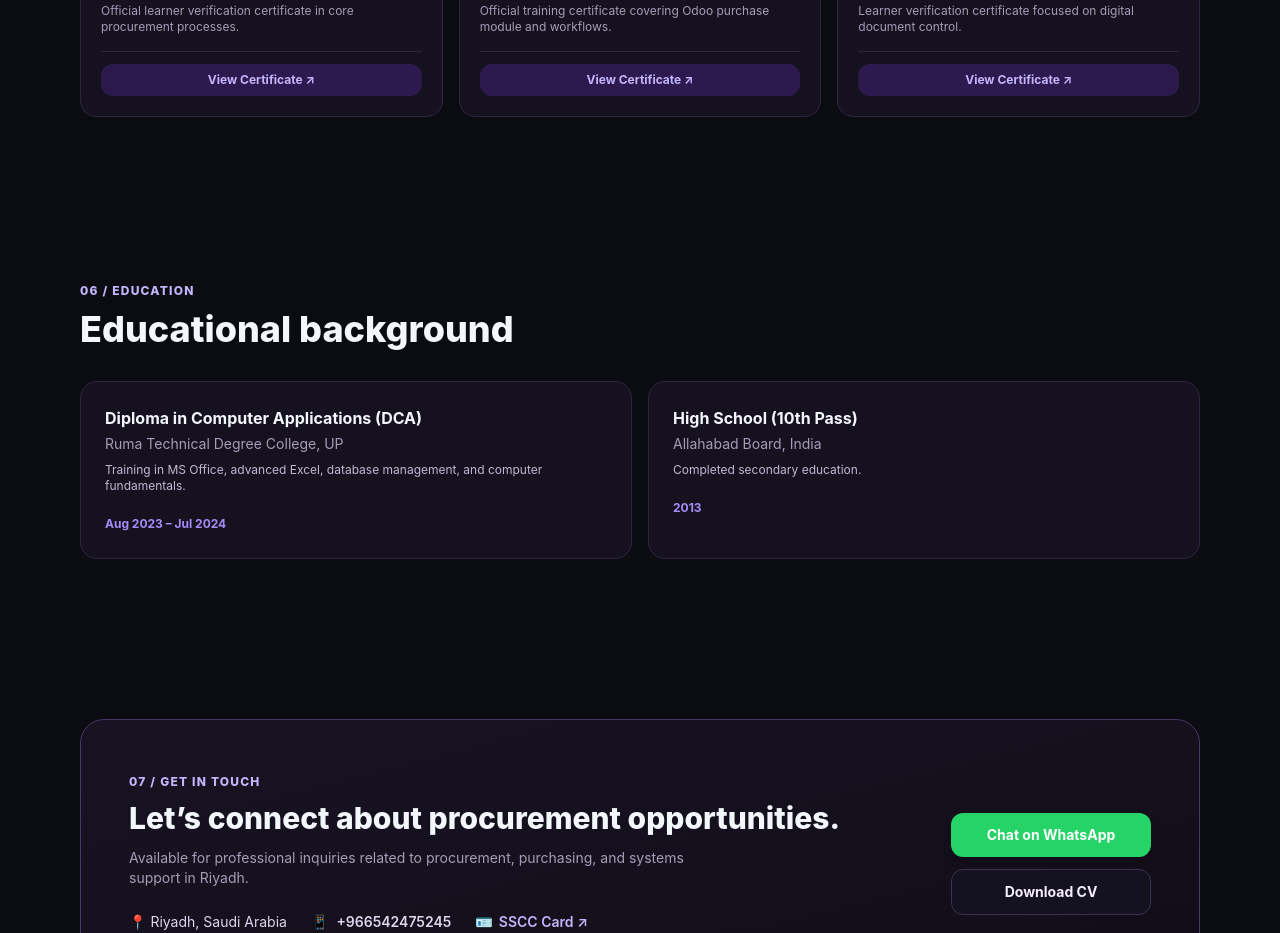
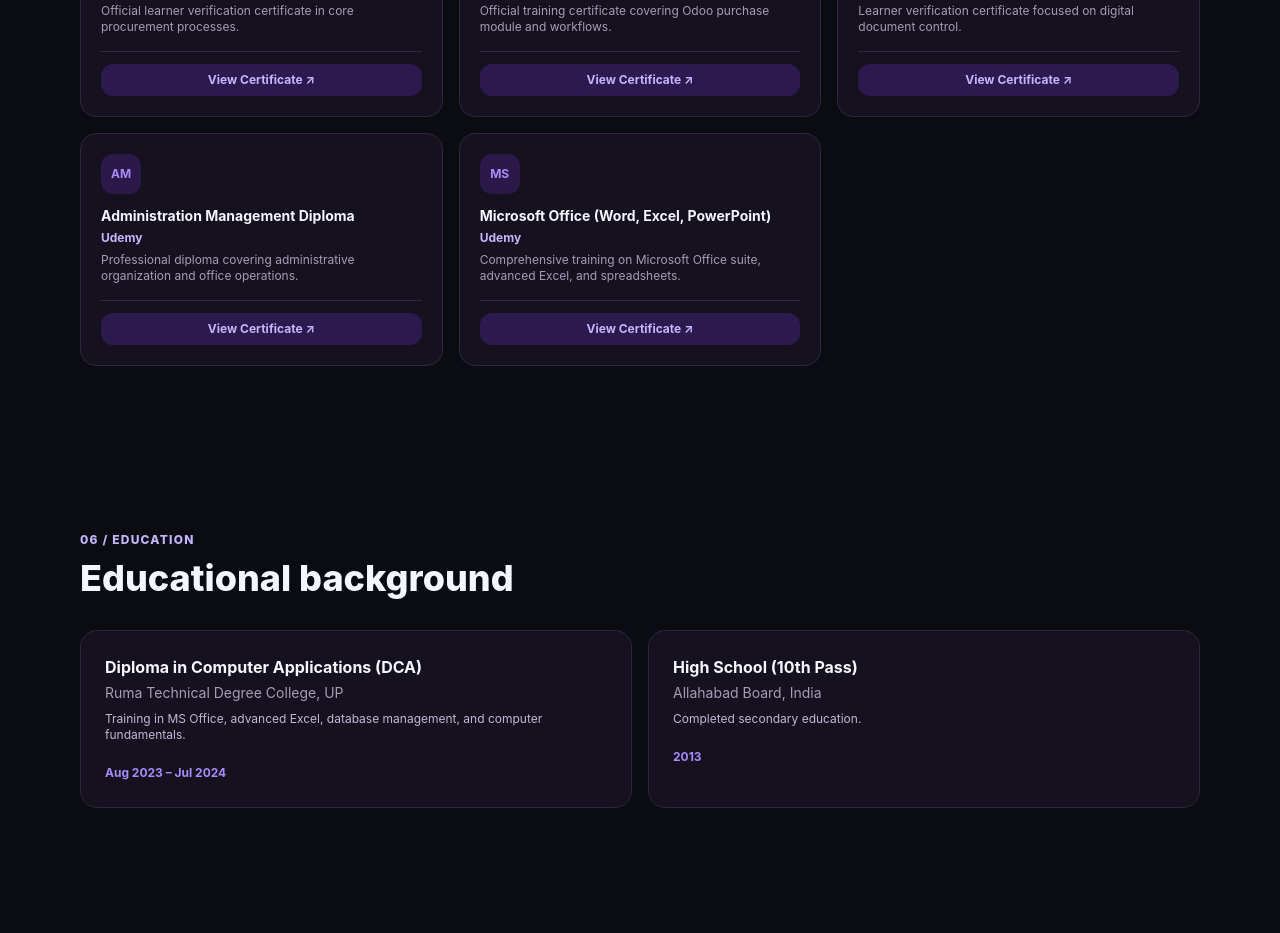
Before and after one commit to Sajjadali050/sajjad-portfolio-new, a React (Vite) app in the folder sajjad-portfolio/: page / in a window 1280 px wide. Shown: the part 3980-4913 px from the top of the page. Built offline with nearby package versions, Linux system fonts and the light colour scheme.

Commit message:
Update App.jsx

```diff
--- a/sajjad-portfolio/src/App.jsx
+++ b/sajjad-portfolio/src/App.jsx
@@ -546,6 +546,36 @@ export default function App() {
               </div>
             </div>
 
+            {/* Certificate 4: Administration Management Diploma (Udemy) */}
+            <div className="p-5 border border-[#30263F] rounded-[16px] bg-[#15111F] flex flex-col justify-between">
+              <div>
+                <div className="w-10 h-10 rounded-xl bg-[#7C3AED]/20 text-[#A78BFA] flex items-center justify-center font-bold text-xs shrink-0 mb-3">AM</div>
+                <h3 className="font-bold text-sm mb-1">{isAr ? 'دبلوم الإدارة الإدارية' : 'Administration Management Diploma'}</h3>
+                <div className="text-[#C4B5FD] text-xs font-bold">Udemy</div>
+                <p className="text-[#A79CB8] text-xs mt-1.5">{isAr ? 'دبلوم مهني معتمد في التنظيم الإداري والعمليات المكتبية.' : 'Professional diploma covering administrative organization and office operations.'}</p>
+              </div>
+              <div className="mt-4 pt-3 border-t border-[#30263F]">
+                <a href="https://drive.google.com/file/d/1X24QJp9AE3IrQfgYHbql4B4aZKi1uptL/view?usp=sharing" target="_blank" rel="noopener noreferrer" className="block w-full py-2 px-3 text-center rounded-xl bg-[#2C1A4E] text-[#C4B5FD] text-xs font-bold hover:bg-[#7C3AED] hover:text-white transition-colors">
+                  View Certificate ↗
+                </a>
+              </div>
+            </div>
+
+            {/* Certificate 5: Microsoft Office (Udemy) */}
+            <div className="p-5 border border-[#30263F] rounded-[16px] bg-[#15111F] flex flex-col justify-between">
+              <div>
+                <div className="w-10 h-10 rounded-xl bg-[#7C3AED]/20 text-[#A78BFA] flex items-center justify-center font-bold text-xs shrink-0 mb-3">MS</div>
+                <h3 className="font-bold text-sm mb-1">Microsoft Office (Word, Excel, PowerPoint)</h3>
+                <div className="text-[#C4B5FD] text-xs font-bold">Udemy</div>
+                <p className="text-[#A79CB8] text-xs mt-1.5">{isAr ? 'تدريب متقدم على أدوات مايكروسوفت أوفيس وجداول البيانات وتحليل البيانات.' : 'Comprehensive training on Microsoft Office suite, advanced Excel, and spreadsheets.'}</p>
+              </div>
+              <div className="mt-4 pt-3 border-t border-[#30263F]">
+                <a href="https://drive.google.com/file/d/1l0XKPGNxr2jLh95vhPPDibKlnRuWaoC9/view?usp=sharing" target="_blank" rel="noopener noreferrer" className="block w-full py-2 px-3 text-center rounded-xl bg-[#2C1A4E] text-[#C4B5FD] text-xs font-bold hover:bg-[#7C3AED] hover:text-white transition-colors">
+                  View Certificate ↗
+                </a>
+              </div>
+            </div>
+
           </div>
         </section>
 
```
